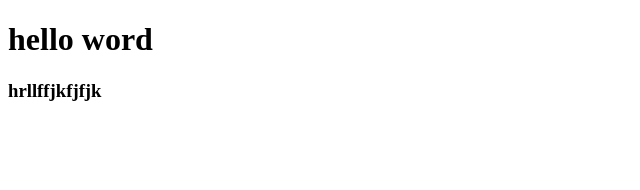
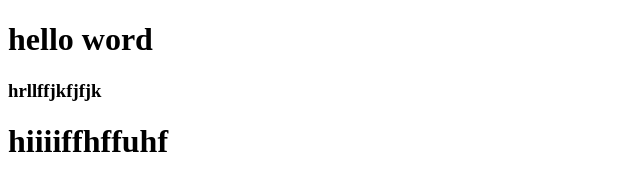
Before and after one commit to namdarabolfazll/git, a plain HTML site: page index.html in a window 1280 px wide. Shown: the whole page, without its empty margins (0-640 px from the left). Drawn offline with Linux system fonts and the light colour scheme.

Commit message:
dadadd h3

```diff
--- a/index.html
+++ b/index.html
@@ -10,5 +10,8 @@
     <h1>hello word</h1>
     <h3>hrllffjkfjfjk</h3>
 
+
+    <h1>hiiiiffhffuhf</h1>
+
 </body>
 </html>
```
